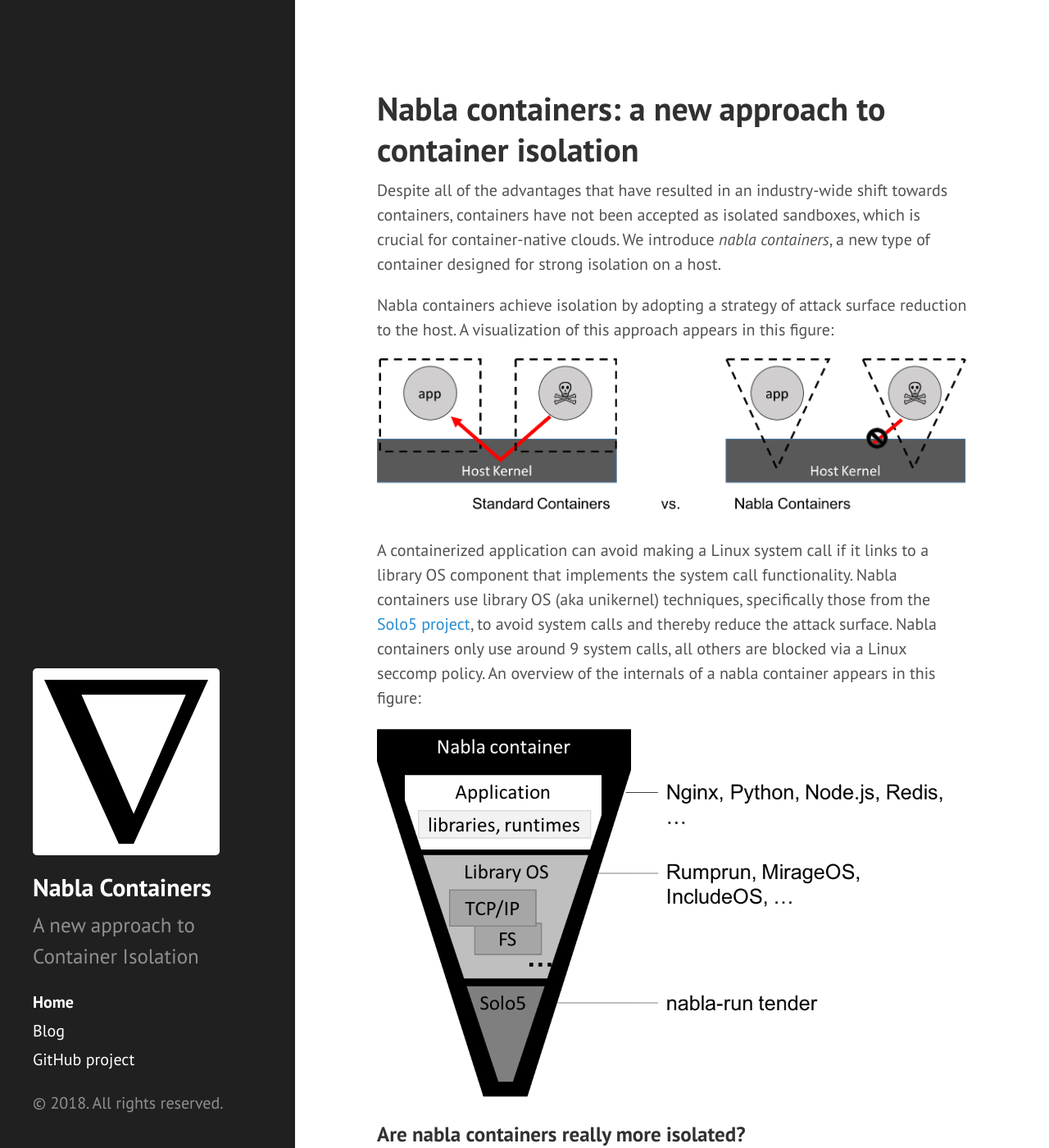
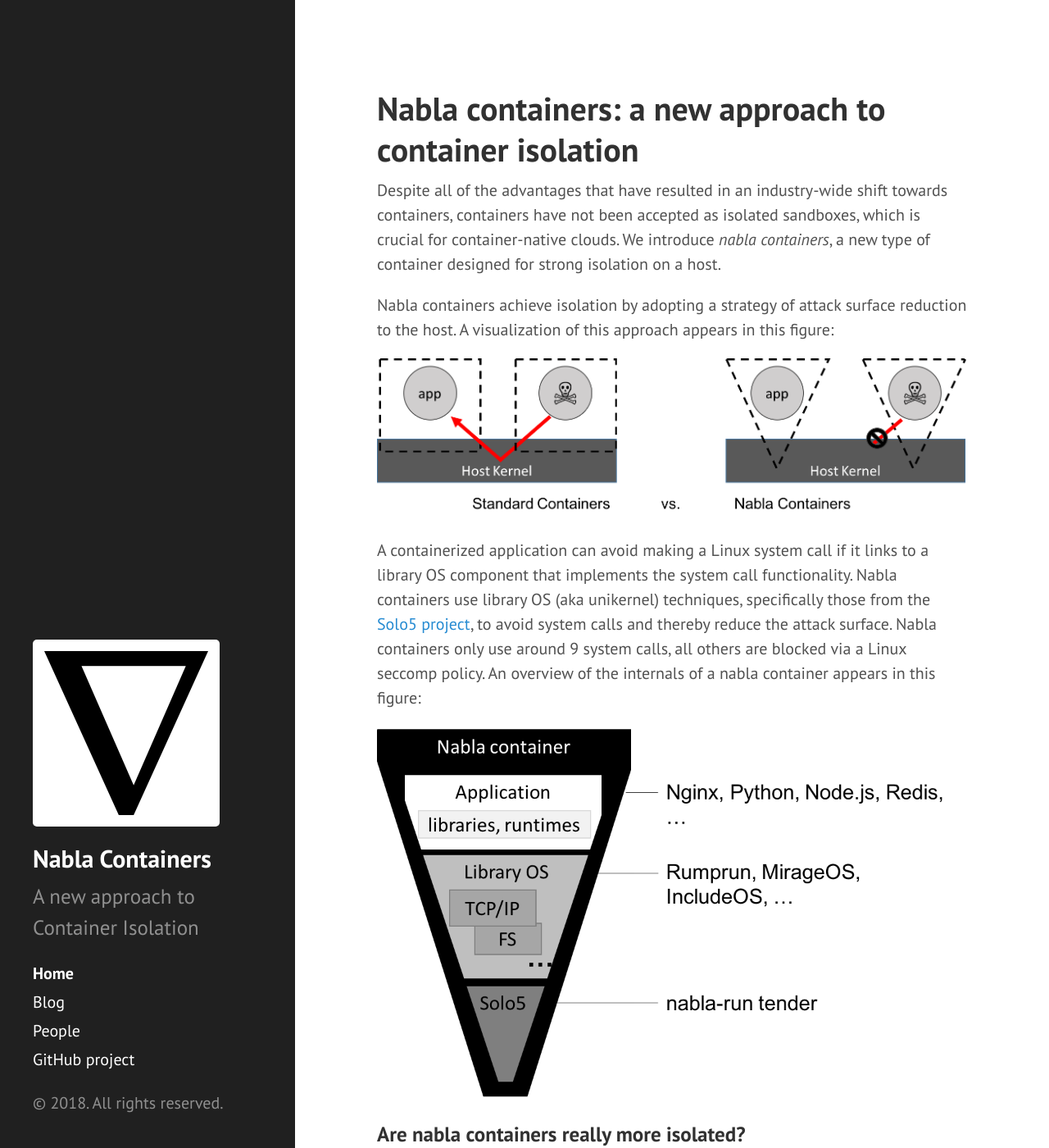
Before and after one commit to nabla-containers/nabla-containers.github.io, a Jekyll site: the page built from index.md, in a window 1280 px wide and 1400 px high. Shown: the whole window at 82% size. Built offline with Jekyll 4.4.1, drawn with Linux system fonts in a browser that asks for light colours.

Commit message:
Created people/authors support
Signed-off-by: Brandon Lum <lumjjb@gmail.com>

```diff
--- a/_config.yml
+++ b/_config.yml
@@ -19,3 +19,14 @@
 version:          1.0.0
 github:
   repo:           https://github.com/nabla-containers
+
+collections:
+  authors:
+    output: true
+
+defaults:
+- scope:
+    path: ""
+    type: authors
+  values:
+    picture: "default.png"
--- a/_includes/head.html
+++ b/_includes/head.html
@@ -19,7 +19,7 @@
   <link rel="stylesheet" href="{{ '/public/css/syntax.css' | relative_url }}">
   <link rel="stylesheet" href="{{ '/public/css/hyde.css' | relative_url }}">
   <link rel="stylesheet" href="{{ '/public/css/anchor.css' | relative_url }}">
-  <link rel="stylesheet" href="{{ '/public/css/sidebar.css' | relative_url }}">
+  <link rel="stylesheet" href="{{ '/public/css/custom.css' | relative_url }}">
   <link rel="stylesheet" href="https://fonts.googleapis.com/css?family=PT+Sans:400,400italic,700|Abril+Fatface">
 
   <!-- Icons -->
--- /dev/null
+++ b/public/css/custom.css
@@ -0,0 +1,45 @@
+img.sidebar-logo {
+    background-color: white;
+    padding: 5%;
+    margin-left: auto;
+    margin-right: auto;
+}
+
+@media (min-width: 48em) {
+  img.sidebar-logo {
+      margin-left: initial;
+      margin-right: initial;
+  }
+}
+
+img.author-picture {
+    border-radius: 50%;
+    width: 128px;
+    height: 128px;
+    float: left;
+    margin-right: 15px;
+    margin-bottom: 15px;
+    margin-left: 10px;
+    margin-top: 5px;
+}
+
+.author{
+    /* Add shadows to create the "card" effect */
+    box-shadow: 0 4px 8px 0 rgba(0,0,0,0.2);
+    transition: 0.3s;
+    width: 100%;
+    min-height: 160px;
+    text-align: left;
+    margin: 25px;
+    position: relative;
+}
+
+/* On mouse-over, add a deeper shadow */
+.author:hover {
+    box-shadow: 0 8px 16px 0 rgba(0,0,0,0.2);
+}
+
+a.author-link{
+    text-decoration: none;
+    color: inherit;
+}
--- a/public/css/sidebar.css
+++ /dev/null
@@ -1,13 +0,0 @@
-img.sidebar-logo {
-    background-color: white;
-    padding: 5%;
-    margin-left: auto;
-    margin-right: auto;
-}
-
-@media (min-width: 48em) {
-  img.sidebar-logo {
-      margin-left: initial;
-      margin-right: initial;
-  }
-}
```
Also changed, not shown: _authors/hbovik.md (added, +6 -0 lines), _authors/lumjjb.md (added, +7 -0 lines), _layouts/author.html (added, +9 -0 lines), people.html (added, +18 -0 lines), public/img/people/default.png (added), public/img/people/lumjjb.png (added).
